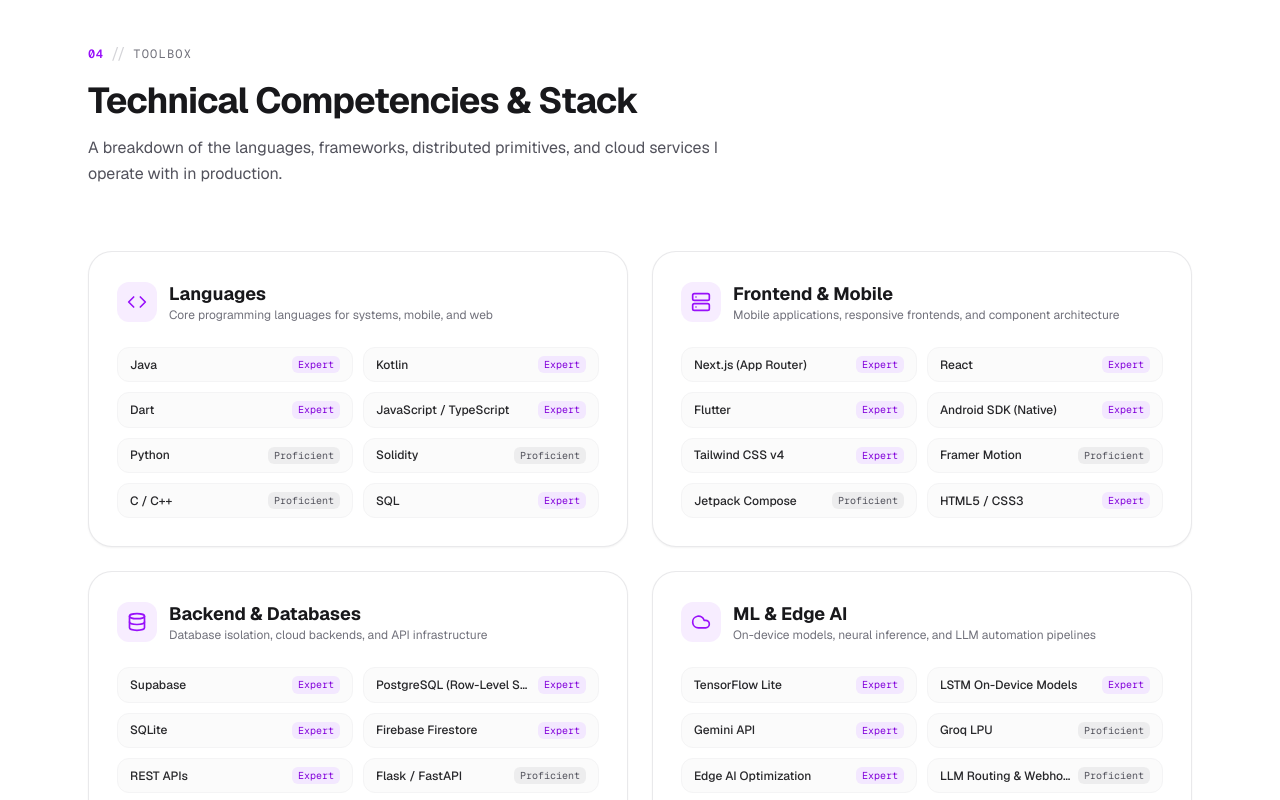
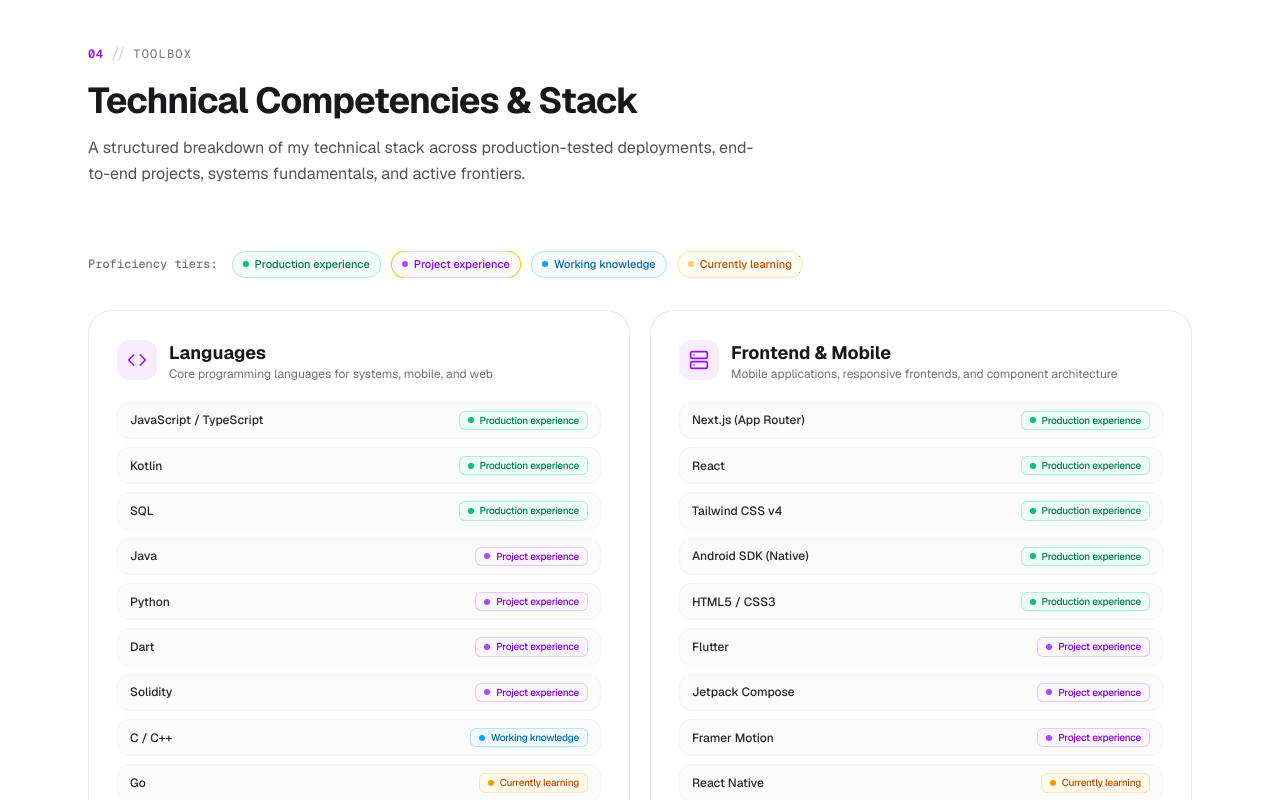
Before and after one commit to Shriram-2005/Shri-Ram-A-U---Portfolio, a Next.js app: page / in a window 1280 px wide. Shown: the part 5780-6580 px from the top of the page. Built offline with nearby package versions, Linux system fonts and the light colour scheme.

Commit message:
Update technical competency tiers to Production experience, Project experience, Working knowledge, and Currently learning

```diff
--- a/src/components/skills-section.tsx
+++ b/src/components/skills-section.tsx
@@ -3,9 +3,40 @@
 import React from "react";
 import { SectionHeading } from "@/components/ui/section-heading";
 import { skillCategories } from "@/data/portfolio-data";
-import { Code, Server, Database, Cloud } from "lucide-react";
+import type { SkillLevel } from "@/types/portfolio";
+import { Code, Server, Database, BrainCircuit } from "lucide-react";
 
-const categoryIcons = [Code, Server, Database, Cloud];
+const categoryIcons = [Code, Server, Database, BrainCircuit];
+
+function getLevelBadgeStyle(level?: SkillLevel) {
+  switch (level) {
+    case "Production experience":
+      return "border-emerald-500/25 bg-emerald-50 text-emerald-700 dark:border-emerald-500/20 dark:bg-emerald-950/40 dark:text-emerald-300";
+    case "Project experience":
+      return "border-purple-500/25 bg-purple-50 text-purple-700 dark:border-purple-500/20 dark:bg-purple-950/40 dark:text-purple-300";
+    case "Working knowledge":
+      return "border-sky-500/25 bg-sky-50 text-sky-700 dark:border-sky-500/20 dark:bg-sky-950/40 dark:text-sky-300";
+    case "Currently learning":
+      return "border-amber-500/25 bg-amber-50 text-amber-700 dark:border-amber-500/20 dark:bg-amber-950/40 dark:text-amber-300";
+    default:
+      return "border-zinc-200 bg-zinc-100 text-zinc-600 dark:border-zinc-700 dark:bg-zinc-800 dark:text-zinc-400";
+  }
+}
+
+function getLevelDotStyle(level?: SkillLevel) {
+  switch (level) {
+    case "Production experience":
+      return "bg-emerald-500";
+    case "Project experience":
+      return "bg-purple-500";
+    case "Working knowledge":
+      return "bg-sky-500";
+    case "Currently learning":
+      return "bg-amber-500";
+    default:
+      return "bg-zinc-400";
+  }
+}
 
 export function SkillsSection() {
   return (
@@ -15,17 +46,40 @@ export function SkillsSection() {
           number="04"
           badge="Toolbox"
           title="Technical Competencies & Stack"
-          description="A breakdown of the languages, frameworks, distributed primitives, and cloud services I operate with in production."
+          description="A structured breakdown of my technical stack across production-tested deployments, end-to-end projects, systems fundamentals, and active frontiers."
         />
 
-        <div className="grid grid-cols-1 gap-4 sm:gap-6 md:grid-cols-2">
+        {/* Legend */}
+        <div className="mb-8 flex flex-wrap items-center gap-2 sm:gap-2.5">
+          <span className="text-xs font-mono font-medium text-zinc-500 dark:text-zinc-400 mr-1">
+            Proficiency tiers:
+          </span>
+          <span className="inline-flex items-center gap-1.5 rounded-full border border-emerald-500/25 bg-emerald-50/70 px-2.5 py-1 text-[11px] font-medium text-emerald-700 dark:border-emerald-500/20 dark:bg-emerald-950/40 dark:text-emerald-300">
+            <span className="h-1.5 w-1.5 rounded-full bg-emerald-500" />
+            Production experience
+          </span>
+          <span className="inline-flex items-center gap-1.5 rounded-full border border-purple-500/25 bg-purple-50/70 px-2.5 py-1 text-[11px] font-medium text-purple-700 dark:border-purple-500/20 dark:bg-purple-950/40 dark:text-purple-300">
+            <span className="h-1.5 w-1.5 rounded-full bg-purple-500" />
+            Project experience
+          </span>
+          <span className="inline-flex items-center gap-1.5 rounded-full border border-sky-500/25 bg-sky-50/70 px-2.5 py-1 text-[11px] font-medium text-sky-700 dark:border-sky-500/20 dark:bg-sky-950/40 dark:text-sky-300">
+            <span className="h-1.5 w-1.5 rounded-full bg-sky-500" />
+            Working knowledge
+          </span>
+          <span className="inline-flex items-center gap-1.5 rounded-full border border-amber-500/25 bg-amber-50/70 px-2.5 py-1 text-[11px] font-medium text-amber-700 dark:border-amber-500/20 dark:bg-amber-950/40 dark:text-amber-300">
+            <span className="h-1.5 w-1.5 rounded-full bg-amber-500 animate-pulse" />
+            Currently learning
+          </span>
+        </div>
+
+        <div className="grid grid-cols-1 gap-5 md:grid-cols-2">
           {skillCategories.map((cat, idx) => {
             const Icon = categoryIcons[idx % categoryIcons.length];
 
             return (
               <div
                 key={cat.title}
-                className="flex flex-col justify-between rounded-3xl border border-zinc-200/80 bg-white p-4 sm:p-7 shadow-xs transition-all hover:border-zinc-300 dark:border-zinc-800 dark:bg-zinc-900/50 dark:hover:border-zinc-700"
+                className="flex flex-col justify-between rounded-3xl border border-zinc-200/80 bg-white p-5 sm:p-7 shadow-xs transition-all hover:border-zinc-300 dark:border-zinc-800 dark:bg-zinc-900/50 dark:hover:border-zinc-700"
               >
                 <div>
                   <div className="flex items-center gap-3">
@@ -42,23 +96,24 @@ export function SkillsSection() {
                     </div>
                   </div>
 
-                  <div className="mt-4 sm:mt-6 grid grid-cols-1 sm:grid-cols-2 gap-2 sm:gap-2.5">
+                  <div className="mt-5 grid grid-cols-1 gap-2">
                     {cat.skills.map((skill) => (
                       <div
                         key={skill.name}
-                        className="flex items-center justify-between rounded-xl border border-zinc-100 bg-zinc-50/70 px-2.5 py-1.5 sm:px-3 sm:py-2 text-xs transition-colors hover:border-zinc-200 dark:border-zinc-800/60 dark:bg-zinc-800/40 dark:hover:border-zinc-700"
+                        className="flex items-center justify-between gap-3 rounded-xl border border-zinc-100 bg-zinc-50/70 px-3 py-2 text-xs transition-colors hover:border-zinc-200 hover:bg-zinc-100/60 dark:border-zinc-800/60 dark:bg-zinc-800/40 dark:hover:border-zinc-700 dark:hover:bg-zinc-800/70"
                       >
-                        <span className="font-medium text-zinc-800 dark:text-zinc-200 truncate pr-1">
+                        <span className="font-medium text-zinc-800 dark:text-zinc-200">
                           {skill.name}
                         </span>
                         {skill.level && (
                           <span
-                            className={`shrink-0 rounded-md px-1.5 py-0.5 text-[10px] font-mono ${
-                              skill.level === "Expert"
-                                ? "bg-purple-100 text-purple-700 dark:bg-purple-950/60 dark:text-purple-300"
-                                : "bg-zinc-200/60 text-zinc-600 dark:bg-zinc-700/60 dark:text-zinc-400"
-                            }`}
+                            className={`inline-flex shrink-0 items-center gap-1.5 rounded-md border px-2 py-0.5 text-[10px] font-medium tracking-tight ${getLevelBadgeStyle(
+                              skill.level
+                            )}`}
                           >
+                            <span
+                              className={`h-1.5 w-1.5 rounded-full ${getLevelDotStyle(skill.level)}`}
+                            />
                             {skill.level}
                           </span>
                         )}
--- a/src/data/portfolio-data.ts
+++ b/src/data/portfolio-data.ts
@@ -217,53 +217,58 @@ export const skillCategories: SkillCategory[] = [
     title: "Languages",
     description: "Core programming languages for systems, mobile, and web",
     skills: [
-      { name: "Java", level: "Expert" },
-      { name: "Kotlin", level: "Expert" },
-      { name: "Dart", level: "Expert" },
-      { name: "JavaScript / TypeScript", level: "Expert" },
-      { name: "Python", level: "Proficient" },
-      { name: "Solidity", level: "Proficient" },
-      { name: "C / C++", level: "Proficient" },
-      { name: "SQL", level: "Expert" },
+      { name: "JavaScript / TypeScript", level: "Production experience" },
+      { name: "Kotlin", level: "Production experience" },
+      { name: "SQL", level: "Production experience" },
+      { name: "Java", level: "Project experience" },
+      { name: "Python", level: "Project experience" },
+      { name: "Dart", level: "Project experience" },
+      { name: "Solidity", level: "Project experience" },
+      { name: "C / C++", level: "Working knowledge" },
+      { name: "Go", level: "Currently learning" },
     ],
   },
   {
     title: "Frontend & Mobile",
     description: "Mobile applications, responsive frontends, and component architecture",
     skills: [
-      { name: "Next.js (App Router)", level: "Expert" },
-      { name: "React", level: "Expert" },
-      { name: "Flutter", level: "Expert" },
-      { name: "Android SDK (Native)", level: "Expert" },
-      { name: "Tailwind CSS v4", level: "Expert" },
-      { name: "Framer Motion", level: "Proficient" },
-      { name: "Jetpack Compose", level: "Proficient" },
-      { name: "HTML5 / CSS3", level: "Expert" },
+      { name: "Next.js (App Router)", level: "Production experience" },
+      { name: "React", level: "Production experience" },
+      { name: "Tailwind CSS v4", level: "Production experience" },
+      { name: "Android SDK (Native)", level: "Production experience" },
+      { name: "HTML5 / CSS3", level: "Production experience" },
+      { name: "Flutter", level: "Project experience" },
+      { name: "Jetpack Compose", level: "Project experience" },
+      { name: "Framer Motion", level: "Project experience" },
+      { name: "React Native", level: "Currently learning" },
     ],
   },
   {
     title: "Backend & Databases",
     description: "Database isolation, cloud backends, and API infrastructure",
     skills: [
-      { name: "Supabase", level: "Expert" },
-      { name: "PostgreSQL (Row-Level Security)", level: "Expert" },
-      { name: "SQLite", level: "Expert" },
-      { name: "Firebase Firestore", level: "Expert" },
-      { name: "REST APIs", level: "Expert" },
-      { name: "Flask / FastAPI", level: "Proficient" },
-      { name: "Node.js", level: "Proficient" },
+      { name: "PostgreSQL (Row-Level Security)", level: "Production experience" },
+      { name: "Supabase", level: "Production experience" },
+      { name: "REST APIs", level: "Production experience" },
+      { name: "SQLite", level: "Project experience" },
+      { name: "Firebase Firestore", level: "Project experience" },
+      { name: "Node.js", level: "Working knowledge" },
+      { name: "Flask / FastAPI", level: "Working knowledge" },
+      { name: "Docker & Containers", level: "Currently learning" },
     ],
   },
   {
     title: "ML & Edge AI",
     description: "On-device models, neural inference, and LLM automation pipelines",
     skills: [
-      { name: "TensorFlow Lite", level: "Expert" },
-      { name: "LSTM On-Device Models", level: "Expert" },
-      { name: "Gemini API", level: "Expert" },
-      { name: "Groq LPU", level: "Proficient" },
-      { name: "Edge AI Optimization", level: "Expert" },
-      { name: "LLM Routing & Webhooks", level: "Proficient" },
+      { name: "Gemini API", level: "Production experience" },
+      { name: "Groq LPU", level: "Production experience" },
+      { name: "LLM Routing & Webhooks", level: "Production experience" },
+      { name: "TensorFlow Lite", level: "Project experience" },
+      { name: "LSTM On-Device Models", level: "Project experience" },
+      { name: "Edge AI Optimization", level: "Project experience" },
+      { name: "PyTorch", level: "Working knowledge" },
+      { name: "Agentic Workflows", level: "Currently learning" },
     ],
   },
 ];
--- a/src/types/portfolio.ts
+++ b/src/types/portfolio.ts
@@ -29,12 +29,18 @@ export interface Experience {
   technologies: string[];
 }
 
+export type SkillLevel =
+  | "Production experience"
+  | "Project experience"
+  | "Working knowledge"
+  | "Currently learning";
+
 export interface SkillCategory {
   title: string;
   description: string;
   skills: {
     name: string;
-    level?: "Expert" | "Proficient" | "Familiar";
+    level?: SkillLevel;
     iconName?: string;
   }[];
 }
```
